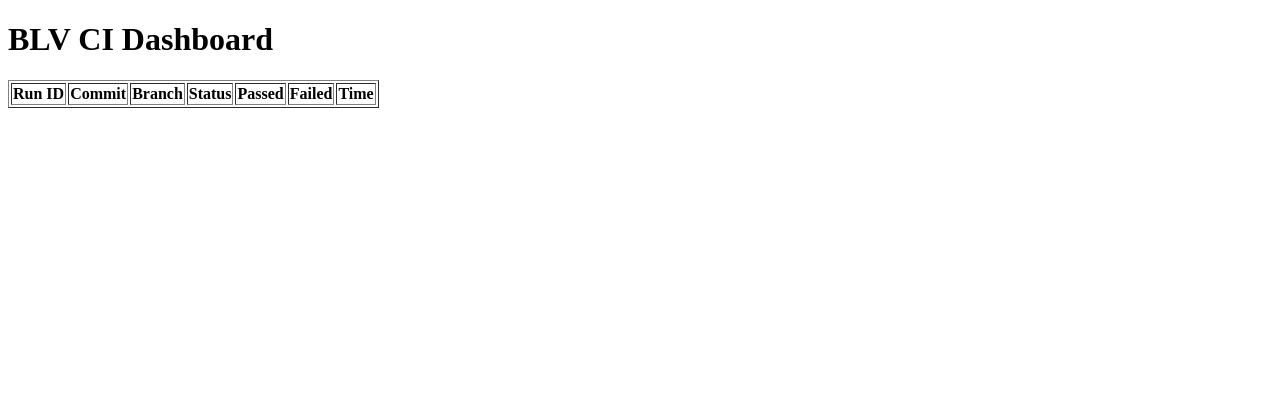
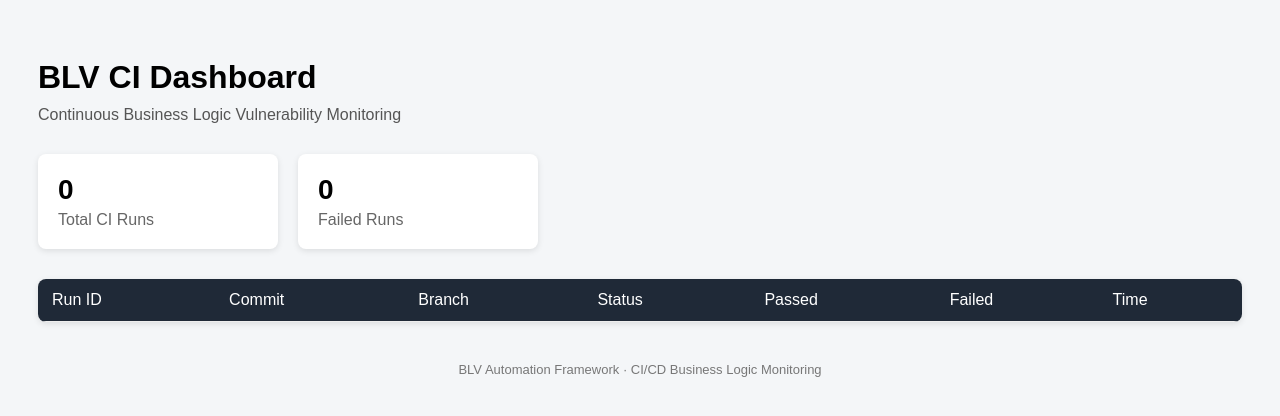
Before and after one commit to sanidhya253/BLV-automation, a Flask app: page /dashboard in a window 1280 px wide. Shown: the top 416 px of the page. Run offline with Flask 3, Linux system fonts and the light colour scheme; data that the repository does not hold is empty; some libraries are stand-ins or nearby versions.

Commit message:
Update dashboard.html

```diff
--- a/ci_dashboard_backend/templates/dashboard.html
+++ b/ci_dashboard_backend/templates/dashboard.html
@@ -1,12 +1,125 @@
 <!DOCTYPE html>
-<html>
+<html lang="en">
 <head>
+    <meta charset="UTF-8">
     <title>BLV CI Dashboard</title>
+
+    <style>
+        body {
+            font-family: Arial, Helvetica, sans-serif;
+            background-color: #f4f6f8;
+            padding: 30px;
+        }
+
+        h1 {
+            margin-bottom: 10px;
+        }
+
+        .subtitle {
+            color: #555;
+            margin-bottom: 30px;
+        }
+
+        .summary {
+            display: flex;
+            gap: 20px;
+            margin-bottom: 30px;
+        }
+
+        .card {
+            background: white;
+            padding: 20px;
+            border-radius: 8px;
+            box-shadow: 0 2px 6px rgba(0,0,0,0.1);
+            min-width: 200px;
+        }
+
+        .card h2 {
+            margin: 0;
+            font-size: 28px;
+        }
+
+        .card p {
+            margin: 5px 0 0;
+            color: #666;
+        }
+
+        table {
+            width: 100%;
+            border-collapse: collapse;
+            background: white;
+            border-radius: 8px;
+            overflow: hidden;
+            box-shadow: 0 2px 6px rgba(0,0,0,0.1);
+        }
+
+        th, td {
+            padding: 12px 14px;
+            text-align: left;
+            border-bottom: 1px solid #eee;
+        }
+
+        th {
+            background-color: #1f2937;
+            color: white;
+            font-weight: normal;
+        }
+
+        tr:hover {
+            background-color: #f9fafb;
+        }
+
+        .status-pass {
+            color: #166534;
+            background-color: #dcfce7;
+            padding: 4px 10px;
+            border-radius: 12px;
+            font-weight: bold;
+            display: inline-block;
+        }
+
+        .status-fail {
+            color: #7f1d1d;
+            background-color: #fee2e2;
+            padding: 4px 10px;
+            border-radius: 12px;
+            font-weight: bold;
+            display: inline-block;
+        }
+
+        footer {
+            margin-top: 40px;
+            text-align: center;
+            color: #777;
+            font-size: 13px;
+        }
+    </style>
 </head>
+
 <body>
+
     <h1>BLV CI Dashboard</h1>
+    <div class="subtitle">
+        Continuous Business Logic Vulnerability Monitoring
+    </div>
 
-    <table border="1">
+    <!-- SUMMARY CARDS -->
+    <div class="summary">
+        <div class="card">
+            <h2>{{ results|length }}</h2>
+            <p>Total CI Runs</p>
+        </div>
+
+        <div class="card">
+            <h2>
+                {{ results | selectattr("3", "equalto", "FAIL") | list | length }}
+            </h2>
+            <p>Failed Runs</p>
+        </div>
+    </div>
+
+    <!-- TABLE -->
+    <table>
         <thead>
             <tr>
                 <th>Run ID</th>
@@ -18,25 +131,30 @@
                 <th>Time</th>
             </tr>
         </thead>
-        <tbody id="rows"></tbody>
+        <tbody>
+            {% for row in results %}
+            <tr>
+                <td>{{ row[0] }}</td>
+                <td style="font-family: monospace;">{{ row[1][:10] }}</td>
+                <td>{{ row[2] }}</td>
+                <td>
+                    {% if row[3] == "PASS" %}
+                        <span class="status-pass">PASS</span>
+                    {% else %}
+                        <span class="status-fail">FAIL</span>
+                    {% endif %}
+                </td>
+                <td>{{ row[4] }}</td>
+                <td>{{ row[5] }}</td>
+                <td>{{ row[6] }}</td>
+            </tr>
+            {% endfor %}
+        </tbody>
     </table>
 
-    <script>
-        fetch("/api/ci-results")
-            .then(res => res.json())
-            .then(data => {
-                const tbody = document.getElementById("rows");
-                data.forEach(row => {
-                    const tr = document.createElement("tr");
-                    row.forEach(col => {
-                        const td = document.createElement("td");
-                        td.innerText = col;
-                        tr.appendChild(td);
-                    });
-                    tbody.appendChild(tr);
-                });
-            })
-            .catch(err => console.error(err));
-    </script>
+    <footer>
+        BLV Automation Framework · CI/CD Business Logic Monitoring
+    </footer>
+
 </body>
 </html>
```
